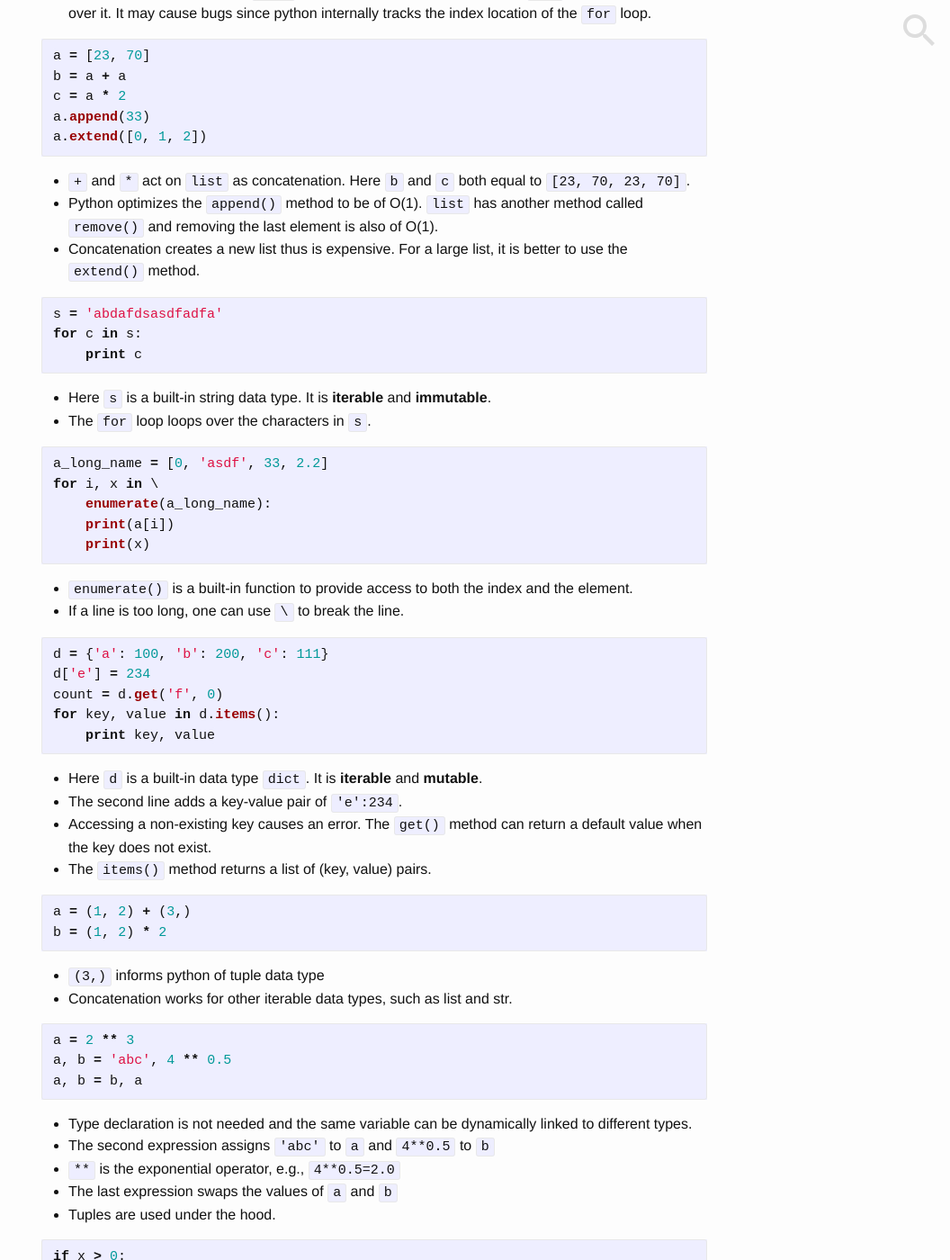
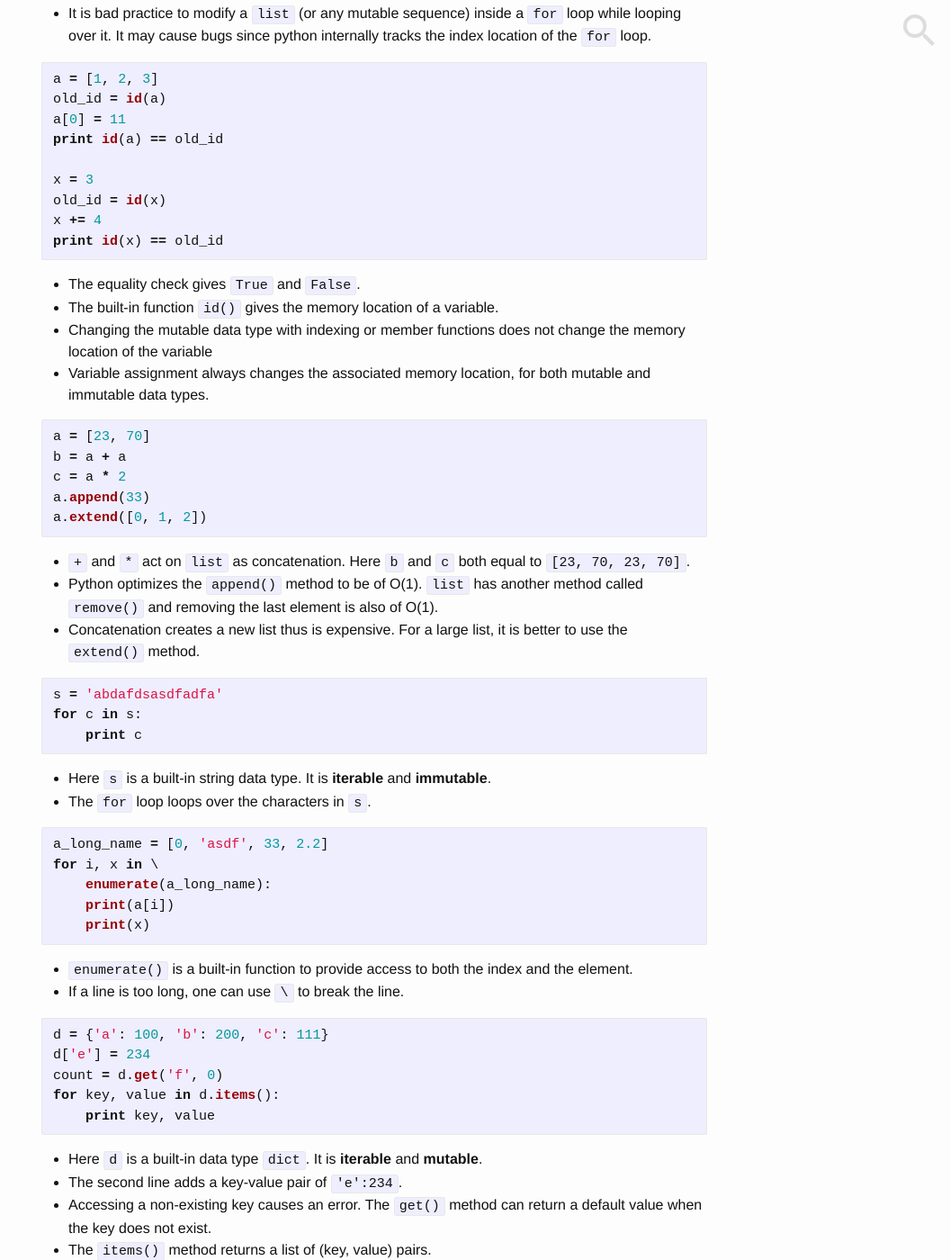
Before and after one commit to nosarthur/nosarthur.github.io, a Jekyll site: the page built from _posts/2016-09-18-python-course.md, in a window 1280 px wide and 1400 px high, scrolled down 3052 px. Shown: the whole window at 90% size, without its empty margins (224-1280 px from the left). Built offline with Jekyll 4.4.1, drawn with Linux system fonts in a browser that asks for light colours; comment, search, counter and statistics services are not loaded; some of the changed text lies outside the part shown.

Commit message:
make small adjustments

````diff
--- a/_posts/2016-09-18-python-course.md
+++ b/_posts/2016-09-18-python-course.md
@@ -85,13 +85,14 @@ Finally, there are some features to save typing
 * `;` is not needed at the end of line.
 * Parentheses are not needed for the logic test in looping and conditional statement.
 * Unlike other languages where curly braces are used to define code blocks,
-python uses indentation and `:`. There are five cases where code blocks are
+python uses indentation and `:`. There are fix cases where code blocks are
 necessary:
     * conditional statement: `if`, `else`, `elif`
     * looping statement: `while`, `for`
     * function definition: `def`
     * class definition: `class`
     * error handling: `try`, `except`, `finally`
+    * context generation: `with`, `as`
 
 ## Basic examples
 
@@ -135,6 +136,22 @@ thus is more efficient with big data size. `list(xrange(4))` will create `[0, 1,
 * `for` loop can directly loop over the elements instead of indices.
 * To access the elements of a sequence, the first two ways are not as pythonic as the third way.
 * It is bad practice to modify a `list` (or any mutable sequence) inside a `for` loop while looping over it. It may cause bugs since python internally tracks the index location of the `for` loop.
+
+```python
+a = [1, 2, 3]
+old_id = id(a)
+a[0] = 11
+print id(a) == old_id
+
+x = 3
+old_id = id(x)
+x += 4
+print id(x) == old_id
+```
+* The equality check gives `True` and `False`.
+* The built-in function `id()` gives the memory location of a variable.
+* Changing the mutable data type with indexing or member functions does not change the memory location of the variable
+* Variable assignment always changes the associated memory location, for both mutable and immutable data types.
 
 ```python
 a = [23, 70]
@@ -189,7 +206,7 @@ a = 2 ** 3
 a, b = 'abc', 4 ** 0.5
 a, b = b, a
 ```
-* Type declaration is not needed and the same variable can be dynamically linked to different types.
+* Type declaration is not needed and the same variable can be dynamically linked to different types, although it is bad practice to change data type for the same variable.
 * The second expression assigns `'abc'` to `a` and `4**0.5` to `b`
 * `**` is the exponential operator, e.g., `4**0.5=2.0`
 * The last expression swaps the values of `a` and `b`
@@ -375,7 +392,8 @@ unz1, unz2 = zip(*z)
 ## Further study
 
 * [Google python course](https://developers.google.com/edu/python/) provides a succinct tutorial of the python language.
-* [Zen of Python](https://www.python.org/dev/peps/pep-0020/) talks about general principles about python programming.
+* [The Zen of Python](https://www.python.org/dev/peps/pep-0020/) talks about general principles about python programming.
+* [The Hitchhiker’s Guide to Python!](http://docs.python-guide.org/en/latest/) has many useful topics on python programming.
 * Matt Harrison's 150 page book talks about more advanced features such as generators, iterators, decorators and functional programming.
 
 <a href="https://www.amazon.com/gp/product/149055095X/ref=as_li_tl?ie=UTF8&camp=1789&creative=9325&creativeASIN=149055095X&linkCode=as2&tag=nosarthur2016-20&linkId=51404148fd08fe0b10d4260dc8dbfaf2" target="_blank"><img border="0" src="//ws-na.amazon-adsystem.com/widgets/q?_encoding=UTF8&MarketPlace=US&ASIN=149055095X&ServiceVersion=20070822&ID=AsinImage&WS=1&Format=_SL250_&tag=nosarthur2016-20" ></a><img src="//ir-na.amazon-adsystem.com/e/ir?t=nosarthur2016-20&l=am2&o=1&a=149055095X" width="1" height="1" border="0" alt="" style="border:none !important; margin:0px !important;" />
````
Also changed, not shown: other parts of _posts/2016-09-18-python-course.md (+1 -1 lines), _posts/2016-09-23-virtualenv.md (+1 -1 lines).
